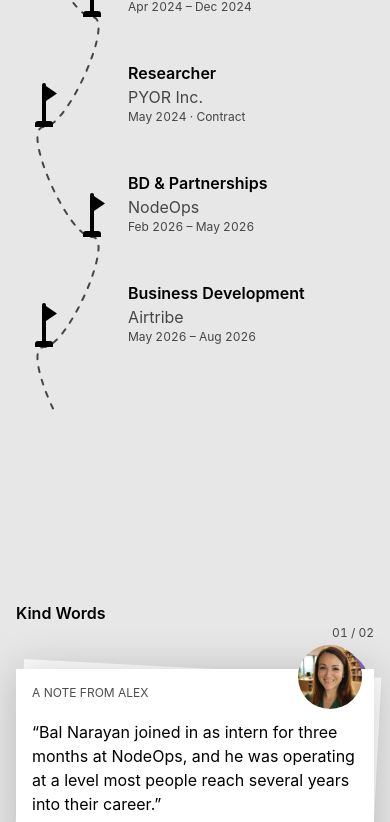
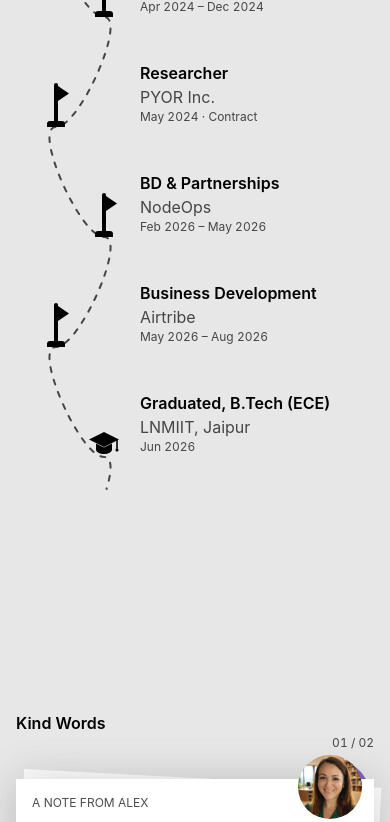
Before and after one commit to BNSx3801/portfolio-v2, a Next.js app: page / in a window 390 px wide. Shown: the part 2021-2843 px from the top of the page. Built offline with nearby package versions, Linux system fonts and the light colour scheme; a web font is replaced by a local one.

Commit message:
Career map: college is the road, not a stop
Pin reads Started B.Tech (ECE) at LNMIIT, Oct 2022; a mortarboard marks
graduation in Jun 2026 between Airtribe and ExamSeries. Markers are
data-driven (pin, grad, flag). Phone trail nudged 12px right.

```diff
--- a/app/globals.css
+++ b/app/globals.css
@@ -547,9 +547,11 @@ button,
   left: var(--x-right);
 }
 .career-flag,
-.career-pin {
+.career-pin,
+.career-grad {
   display: block;
   fill: var(--ink);
+  color: var(--ink);
 }
 .career-pin-hole {
   fill: var(--paper);
@@ -608,18 +610,18 @@ button,
 @media (max-width: 639px) {
   .career-map {
     --row: 110px;
-    --x-left: 28px;
-    --x-right: 76px;
+    --x-left: 40px;
+    --x-right: 88px;
   }
   .career-label,
   .career-stop[data-side="right"] .career-label {
-    left: 112px;
+    left: 124px;
     right: 0;
     width: auto;
     text-align: left;
   }
   .career-end .career-anchor {
-    left: 52px;
+    left: 64px;
   }
 }
 
--- a/components/CareerMap.tsx
+++ b/components/CareerMap.tsx
@@ -116,7 +116,7 @@ export function CareerMap() {
           {career.map((stop, i) => (
             <li key={`${stop.org}-${stop.dates}`} className="career-stop" data-side={i % 2 ? "right" : "left"}>
               <span className="career-anchor" aria-hidden="true">
-                {i === 0 ? <PinIcon /> : <FlagIcon />}
+                {stop.marker === "pin" ? <PinIcon /> : stop.marker === "grad" ? <GradIcon /> : <FlagIcon />}
               </span>
               <div className="career-label">
                 <p className="font-[590]">{stop.role}</p>
@@ -145,6 +145,18 @@ function FlagIcon() {
   );
 }
 
+// Mortarboard for graduation; the bottom of the cap is the ground point.
+function GradIcon() {
+  return (
+    <svg className="career-grad" viewBox="0 0 32 26" width="32" height="26">
+      <path d="M16 1L31 8.5 16 16 1 8.5z" />
+      <path d="M8 12.5v6c0 2.5 3.6 4.5 8 4.5s8-2 8-4.5v-6l-8 4z" />
+      <path d="M29 9.5v8" fill="none" stroke="currentColor" strokeWidth="1.6" strokeLinecap="round" />
+      <circle cx="29" cy="19" r="1.6" />
+    </svg>
+  );
+}
+
 // Map pin; the tip is the ground point.
 function PinIcon() {
   return (
--- a/lib/site.ts
+++ b/lib/site.ts
@@ -94,17 +94,20 @@ export type CareerStop = {
   role: string;
   org: string;
   dates: string;
+  // pin marks where the road starts, grad the graduation; everything else gets a flag.
+  marker?: "pin" | "grad";
 };
 
-// Ordered by start date. The career map draws these top to bottom; the first stop gets the pin.
+// Ordered by date. The trail itself stands for the college years, bookended by the pin and the cap.
 export const career: CareerStop[] = [
-  { role: "B.Tech (ECE)", org: "LNMIIT, Jaipur", dates: "Oct 2022 – Jun 2026" },
+  { role: "Started B.Tech (ECE)", org: "LNMIIT, Jaipur", dates: "Oct 2022", marker: "pin" },
   { role: "Developer Relations", org: "Reef Chain", dates: "Oct 2023 – Jan 2024" },
   { role: "Head of Partnerships / Lead Organiser", org: "LNMHacks 7.0", dates: "Feb 2024 – Mar 2025" },
   { role: "Growth Analyst", org: "Deon Labs", dates: "Apr 2024 – Dec 2024" },
   { role: "Researcher", org: "PYOR Inc.", dates: "May 2024 · Contract" },
   { role: "BD & Partnerships", org: "NodeOps", dates: "Feb 2026 – May 2026" },
   { role: "Business Development", org: "Airtribe", dates: "May 2026 – Aug 2026" },
+  { role: "Graduated, B.Tech (ECE)", org: "LNMIIT, Jaipur", dates: "Jun 2026", marker: "grad" },
   { role: "Co-Founder & CEO", org: "ExamSeries", dates: "Aug 2026 – Present" },
 ];
 
```
